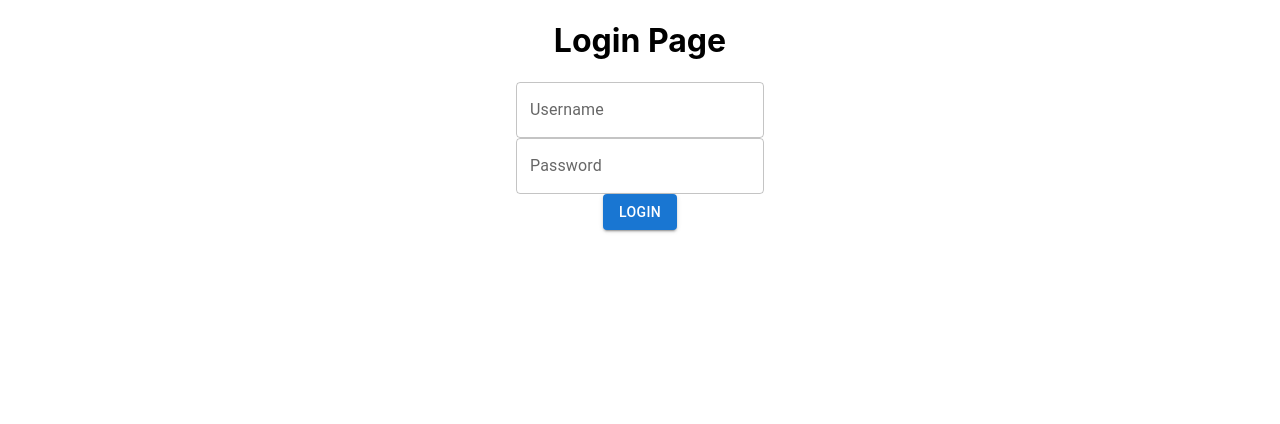
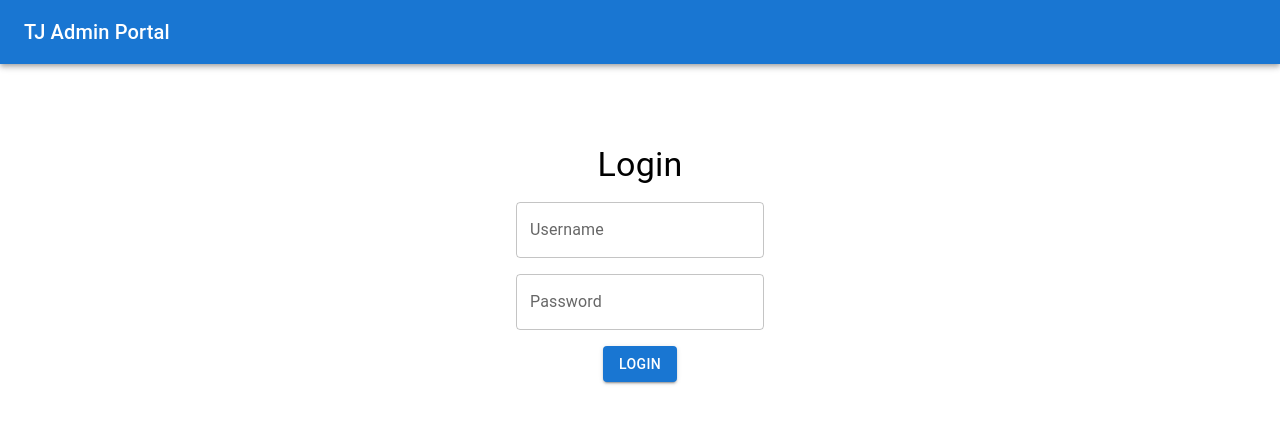
Before and after one commit to yangjus/tj_admin_proj, a React (Create React App) app: page / in a window 1280 px wide. Shown: the top 424 px of the page. Built offline with nearby package versions, Linux system fonts and the light colour scheme.

Commit message:
login page front

```diff
--- /dev/null
+++ b/src/login-page_components/Login.css
@@ -0,0 +1,15 @@
+.LoginLabel{
+  margin-top: 10vh;
+}
+
+.Username{
+  margin-top: 2vh;
+}
+
+.Password{
+  margin-top: 2vh;
+}
+
+.LoginButton{
+  margin-top: 2vh;
+}
--- a/src/login-page_components/Login.js
+++ b/src/login-page_components/Login.js
@@ -1,6 +1,8 @@
 import React from "react";
 import { useState } from "react"
-import { Checkbox, Grid, TextField, FormControlLabel, Paper, Button } from '@mui/material';
+import { Box, AppBar, Toolbar, Typography, Checkbox, Grid, TextField, FormControlLabel, Paper, Button } from '@mui/material';
+import { Link } from "react-router-dom";
+import './Login.css';
 
 const Login = (props) => {
     const [username, setUsername] = useState();
@@ -13,14 +15,29 @@ const Login = (props) => {
 
     return (
         <div className="Login">
-          <h1>Login Page</h1>
+          <Box sx={{ flexGrow: 1 }}>
+              <AppBar position="static">
+                  <Toolbar>
+                      <Typography variant="h6" component="div">
+                          TJ Admin Portal
+                      </Typography>
+                  </Toolbar>
+              </AppBar>
+          </Box>
+
+          <div className="LoginLabel">
+            <Typography variant="h4" component="div">
+                Login
+            </Typography>
+          </div>
+
           <div className="Username">
             <TextField label="Username" onChange={(e) => {setUsername(e.target.value)}}></TextField>
           </div>
           <div className="Password">
             <TextField label="Password" onChange={(e) => {setPassword(e.target.value)}} type={'password'}></TextField>
           </div>
-          <div className="Button">
+          <div className="LoginButton">
             <Button variant="contained" onClick={getCredentials}> Login </Button>
           </div>
         </div>
```
